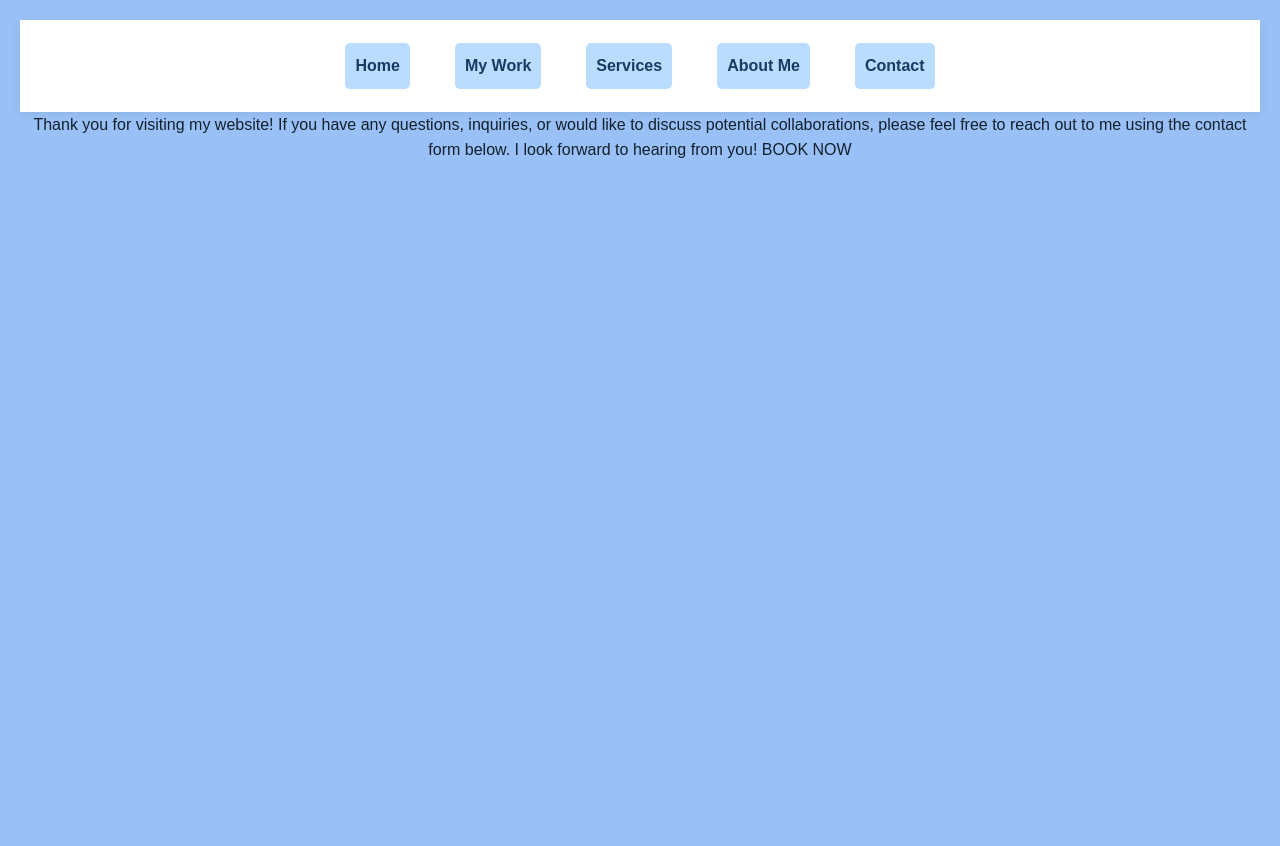
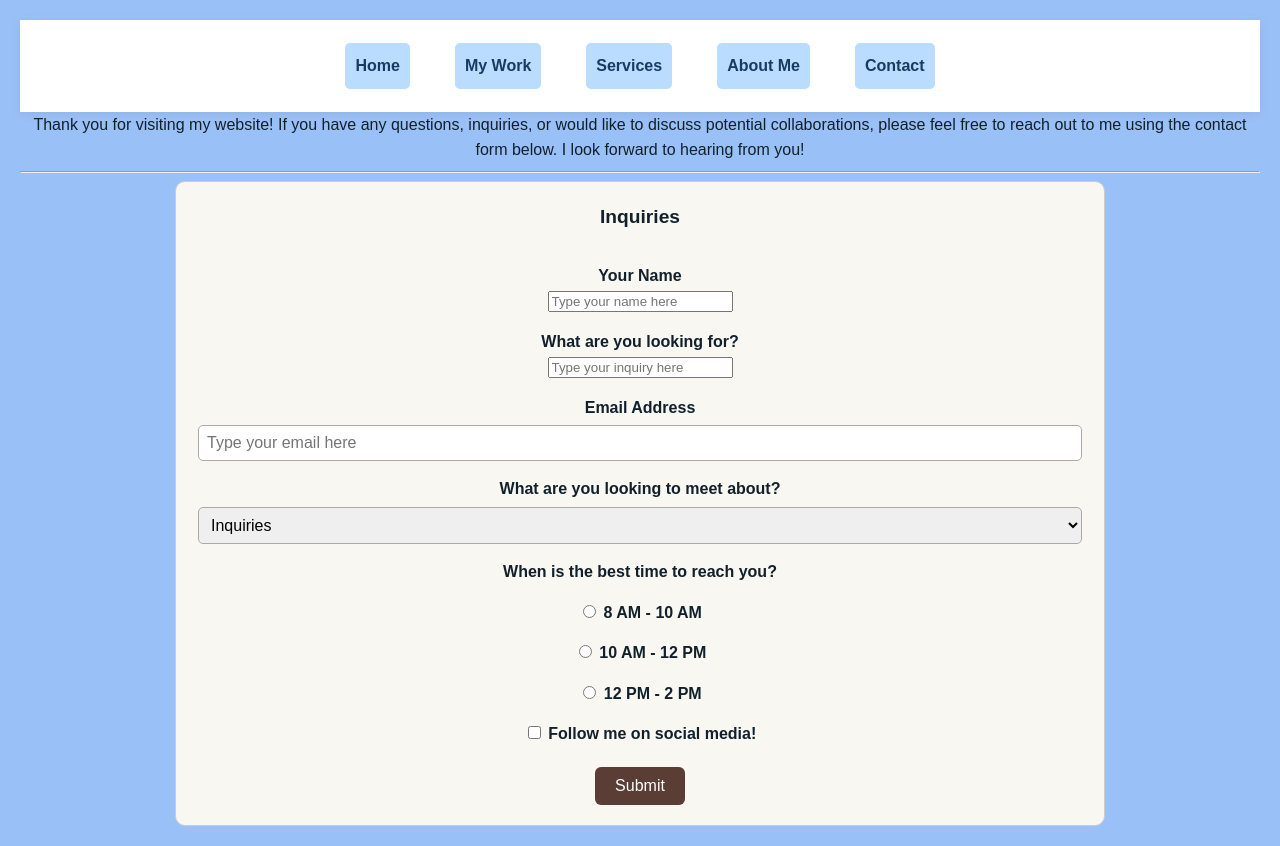
Before and after one commit to madysonpeters-stack/WebDesign, a plain HTML site: page contact.html in a window 1280 px wide. Before the commit the page ends 800 px from the top, so only its background shows below. Drawn offline with Linux system fonts and the light colour scheme.

Commit message:
assignment 4

```diff
--- a/contact.html
+++ b/contact.html
@@ -18,8 +18,31 @@
 <p1>Thank you for visiting my website! If you have any questions, inquiries,
     or would like to discuss potential collaborations, please feel free to reach
     out to me using the contact form below. I look forward to hearing from you!</p1>
+<hr>
+<form class="form-v2 ">
+      <fieldset>
+    <legend>Inquiries</legend>
+    <label>Your Name</label>
+  <input type="text" name="name" placeholder="Type your name here">
+  <label>What are you looking for?</label>
+  <input type="text" name="inquiry" placeholder="Type your inquiry here">
+  <label>Email Address</label>
+  <input type="email" name="email" placeholder="Type your email here">
+      <label>What are you looking to meet about?</label> <!-- Dropdown label -->
+    <select name="Meeting Type" id="meeting-type">
+      <option value="Inquiries">Inquiries</option>
+      <option value="Followup">Follow Up</option>
+      <option value="Informational">Informational</option>
+    </select>
+       <label>When is the best time to reach you?</label> <!-- radio section label -->
+   <label><input type="radio" name="format" value="print"> 8 AM - 10 AM</label>
+   <label><input type="radio" name="format" value="audio"> 10 AM - 12 PM</label>
+   <label><input type="radio" name="format" value="live"> 12 PM - 2 PM</label>
 
-
-    <button1>
-        <a href="#contact-form">BOOK NOW</a>
-    </button1>
+   <label>
+    <input type="checkbox" name="follow" value="yes">
+    Follow me on social media!
+   </label>
+  <button type="submit">Submit</button>
+      </fieldset>
+</form>
```
